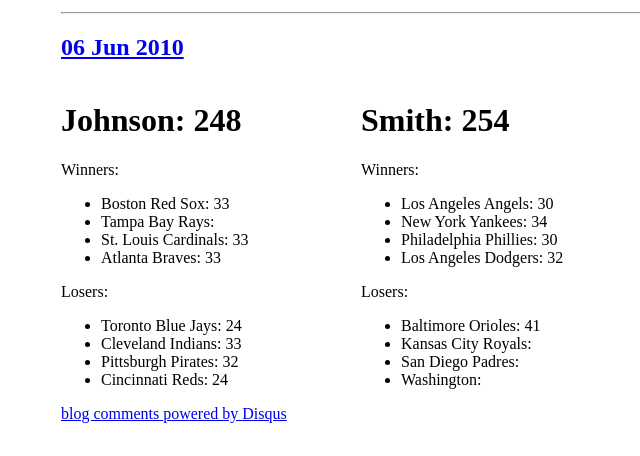
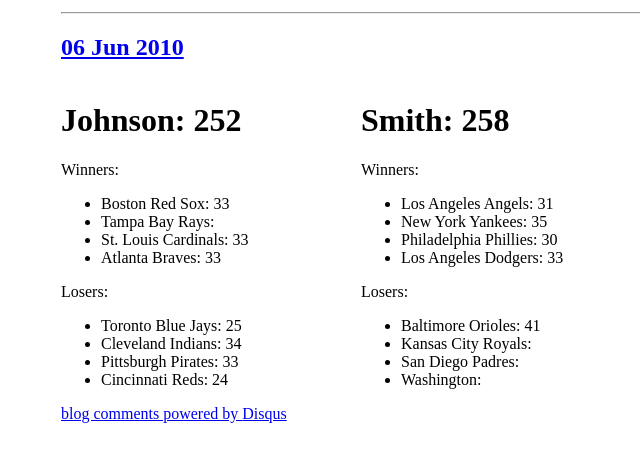
Before and after one commit to travisj/thebet, a Jekyll site: the page built from _posts/2010-06-06-Results.markdown, in a window 1280 px wide. Shown: the part 247-703 px from the top of the page, without its empty margins (279-919 px from the left). Built offline with Jekyll 4.4.1, drawn with Linux system fonts in a browser that asks for light colours; nearby versions of some CDN libraries; Markdown is read by kramdown in place of the engine named in the settings; comment, search, counter and statistics services are not loaded.

Commit message:
adding todays results

```diff
--- a/_posts/2010-06-06-Results.markdown
+++ b/_posts/2010-06-06-Results.markdown
@@ -1,21 +1,21 @@
 ---
 layout: post
-johnson: 248
-smith: 254
-tor: 24
-cle: 33
+johnson: 252
+smith: 258
+tor: 25
+cle: 34
 bos: 33
-tb: 36
-pit: 32
+tb: 37
+pit: 33
 cin: 24
 stl: 33
 atl: 33
 bal: 41
 kc: 34
-nyy: 34
-laa: 30
+nyy: 35
+laa: 31
 sd: 23
-wsh: 30
+wsh: 31
 phi: 30
-lad: 32
+lad: 33
 ---
```
